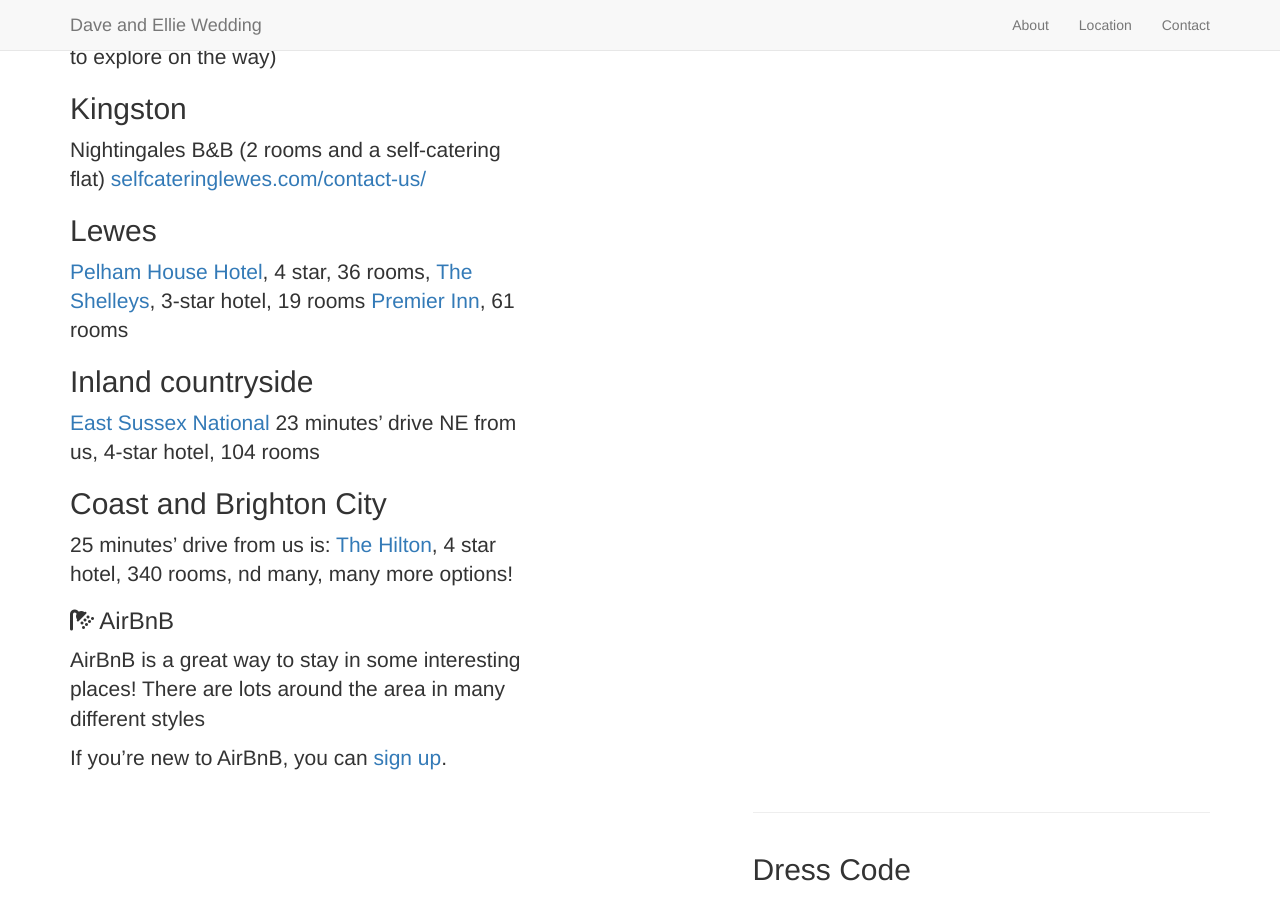
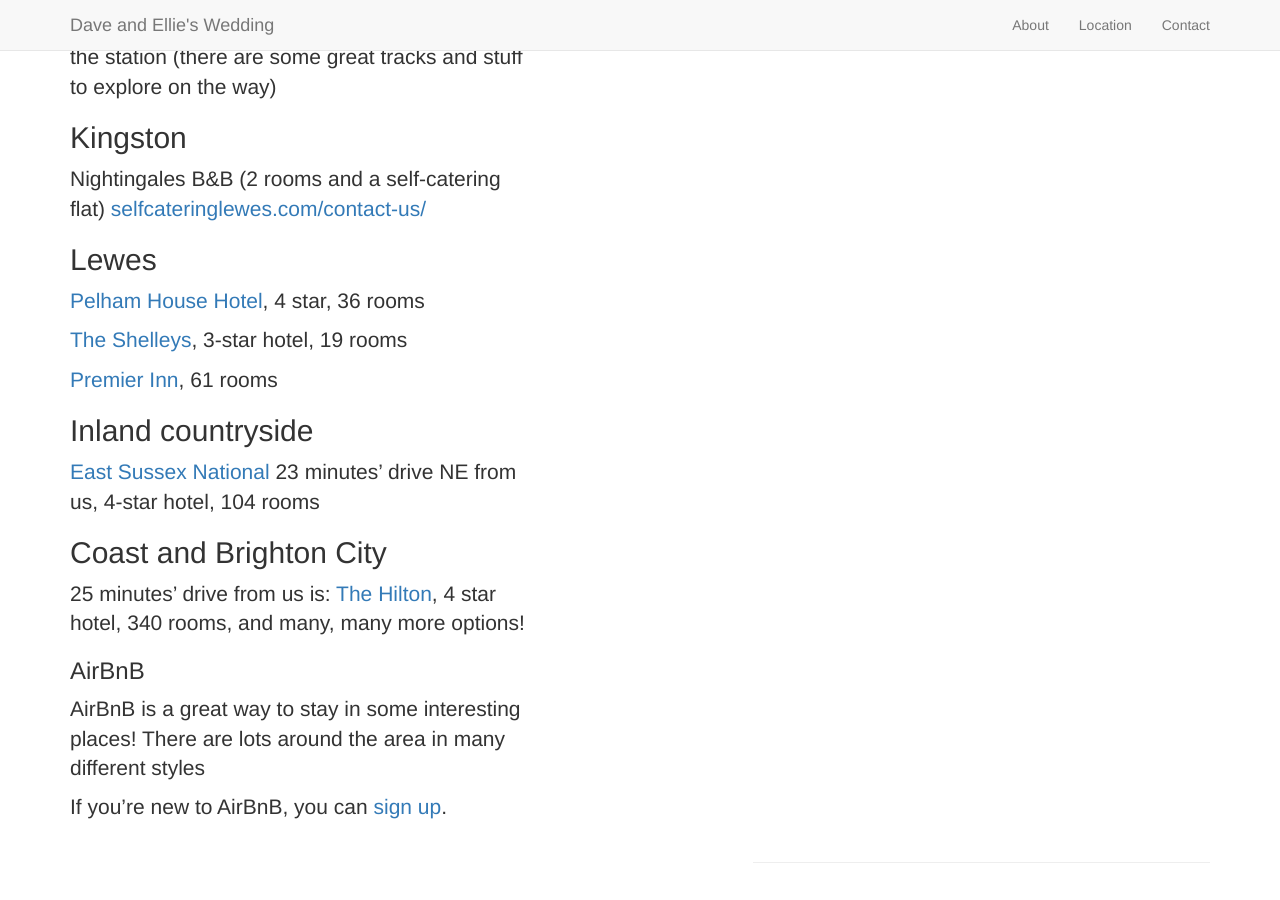
Before and after one commit to djhmateer/daveellie, a Jekyll site: the page built from _posts/2014-09-22-services-2.markdown, in a window 1280 px wide and 900 px high, scrolled down 1533 px. Built offline with Jekyll 4.4.1, drawn with Linux system fonts in a browser that asks for light colours; nearby versions of some CDN libraries; library files that are not in the unit come from our copies; some of the changed text lies outside the part shown.

Commit message:
auto commit

```diff
--- a/_config.yml
+++ b/_config.yml
@@ -3,7 +3,7 @@
 # ----------------------- #
 
 url: https://daveellie.co.uk/
-title: Dave and Ellie Wedding
+title: Dave and Ellie's Wedding
 email: davemateer@gmail.com
 author: Dave Mateer
 description: > # "Homepage for Chelsey Contillo and Michael Gully-Santiago
--- a/_posts/2014-09-21-services-1.markdown
+++ b/_posts/2014-09-21-services-1.markdown
@@ -14,7 +14,7 @@ description: |
 - 15:00 **Main event starts**
   - The Lea, Wellgreen Lane, Kingston near Lewes, BN7 3NR.
   - [Google map](http://www.google.com)
-  - Drinks at open bar, canapes, and stacks
+  - Drinks at open bar, canapes, and snacks
   - Games for the kids (adults)
 - 16:00 A few speeches
 - 17:00 BBQ produced and handmade by a local farm
--- a/_posts/2014-09-22-services-2.markdown
+++ b/_posts/2014-09-22-services-2.markdown
@@ -16,8 +16,10 @@ It takes about 40mins to walk to our house from the station (there are some grea
 Nightingales B&B (2 rooms and a self-catering flat) [selfcateringlewes.com/contact-us/](selfcateringlewes.com/contact-us/)
 
 ## Lewes
-[Pelham House Hotel](http://www.pelhamhouse.com), 4 star, 36 rooms,
+[Pelham House Hotel](http://www.pelhamhouse.com), 4 star, 36 rooms
+
 [The Shelleys](http://the-shelleys.co.uk), 3-star hotel, 19 rooms
+
 [Premier Inn](https://www.premierinn.com/gb/en/hotels/england/east-sussex/lewes/lewes-town-centre.html?cid=GLBC_LEWTOW), 61 rooms
 
 ## Inland countryside
@@ -25,10 +27,10 @@ Nightingales B&B (2 rooms and a self-catering flat) [selfcateringlewes.com/conta
 
 ## Coast and Brighton City
 25 minutes’ drive from us is:
-[The Hilton](http://www3.hilton.com/en/hotels/united-kingdom/hilton-brighton-metropole-BSHMETW/index.html?WT.mc_id=zELWAKN0EMEA1HI2DMH3LocalSearch4DGGenericx6BSHMETW), 4 star hotel, 340 rooms, nd many, many more options!
+[The Hilton](http://www3.hilton.com/en/hotels/united-kingdom/hilton-brighton-metropole-BSHMETW/index.html?WT.mc_id=zELWAKN0EMEA1HI2DMH3LocalSearch4DGGenericx6BSHMETW), 4 star hotel, 340 rooms, and many, many more options!
 
 
-### <i class="fa fa-shower" aria-hidden="true"></i> AirBnB
+### AirBnB
 AirBnB is a great way to stay in some interesting places! There are lots around the area in many different styles
 
 If you're new to AirBnB, you can [sign up](www.airbnb.com/).
```
Also changed, not shown: 8 other files.
